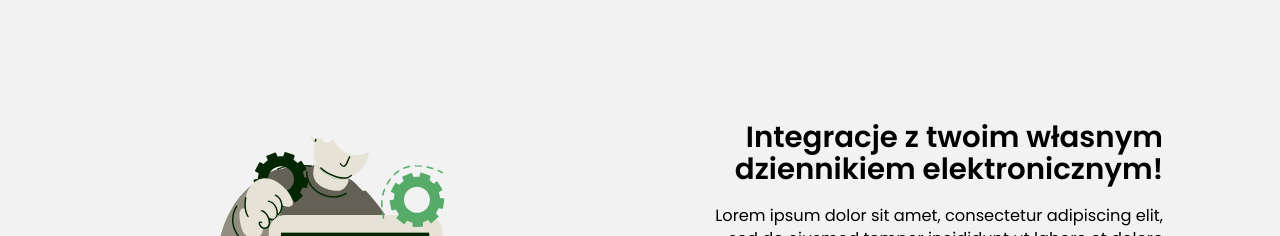
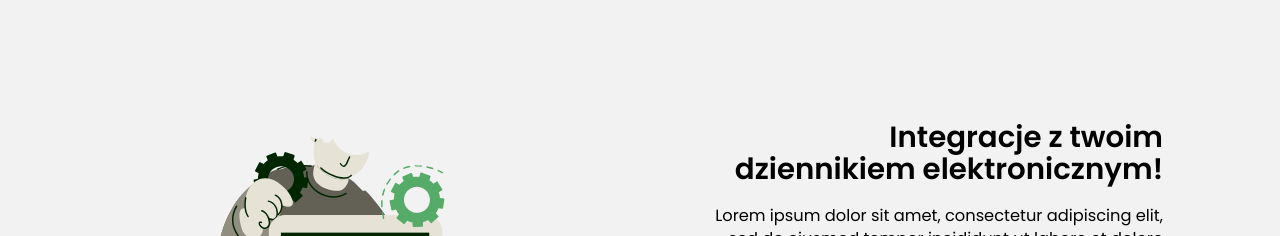
Before and after one commit to schoola-pl/schoola-landing, a Next.js app: page /app in a window 1280 px wide. Shown: the part 2480-2716 px from the top of the page. Built offline with nearby package versions, Linux system fonts and the light colour scheme.

Commit message:
Add small changes

```diff
--- a/components/organisms/AppIntroductionSection/AppIntroductionSection.tsx
+++ b/components/organisms/AppIntroductionSection/AppIntroductionSection.tsx
@@ -72,7 +72,7 @@ const AppIntroductionSection = () => (
         </div>
       </div>
     </div>
-    <div className="h-24 bg-amber-dark w-screen opacity-50 shadow-inner shadow-2xl"></div>
+    <div className="h-24 bg-white w-screen opacity-50 shadow-inner shadow-2xl"></div>
   </>
 );
 
--- a/pages/app.tsx
+++ b/pages/app.tsx
@@ -34,7 +34,7 @@ const features = [
   },
   {
     icon: LogIntegration,
-    title: 'Integracje z twoim własnym dziennikiem elektronicznym!',
+    title: 'Integracje z twoim dziennikiem elektronicznym!',
     description: 'Lorem ipsum dolor sit amet, consectetur adipiscing elit, sed do eiusmod tempor incididunt ut labore et dolore magna aliqua.',
     inProgress: true
   }
```
